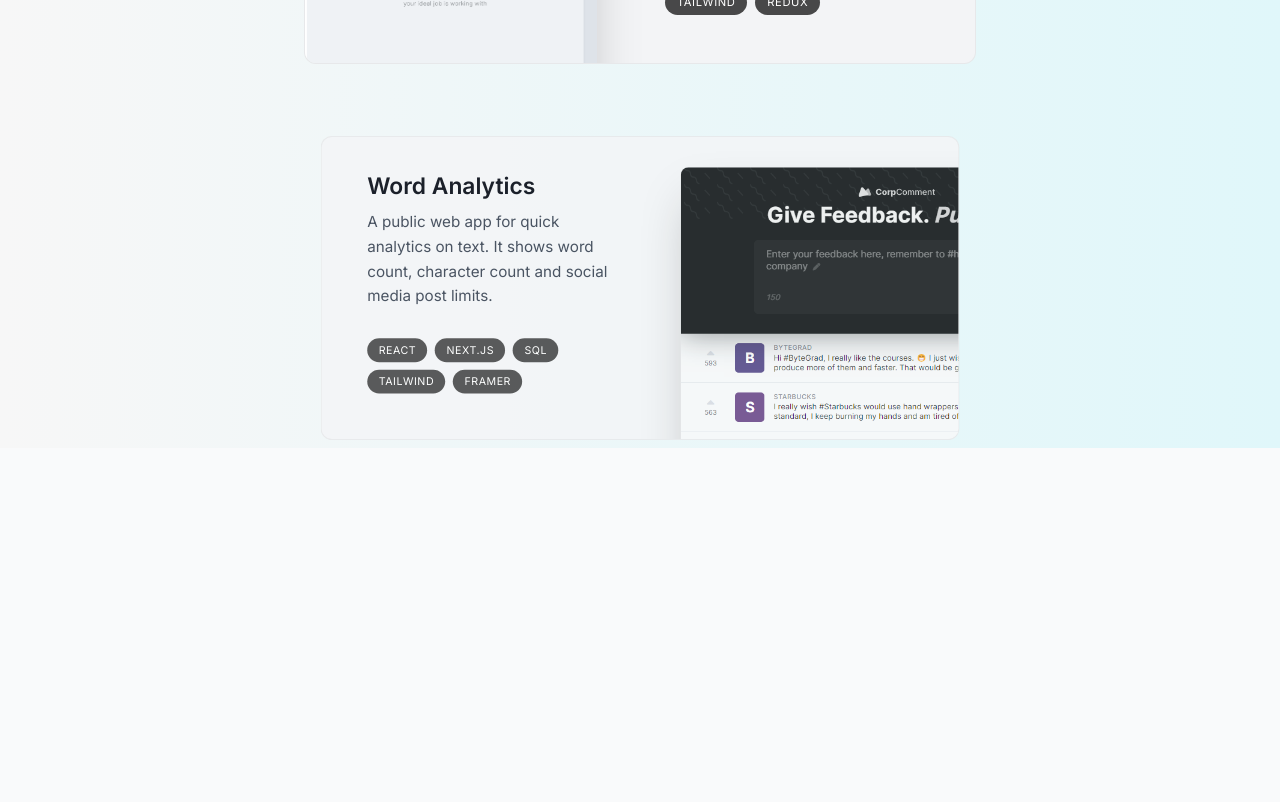
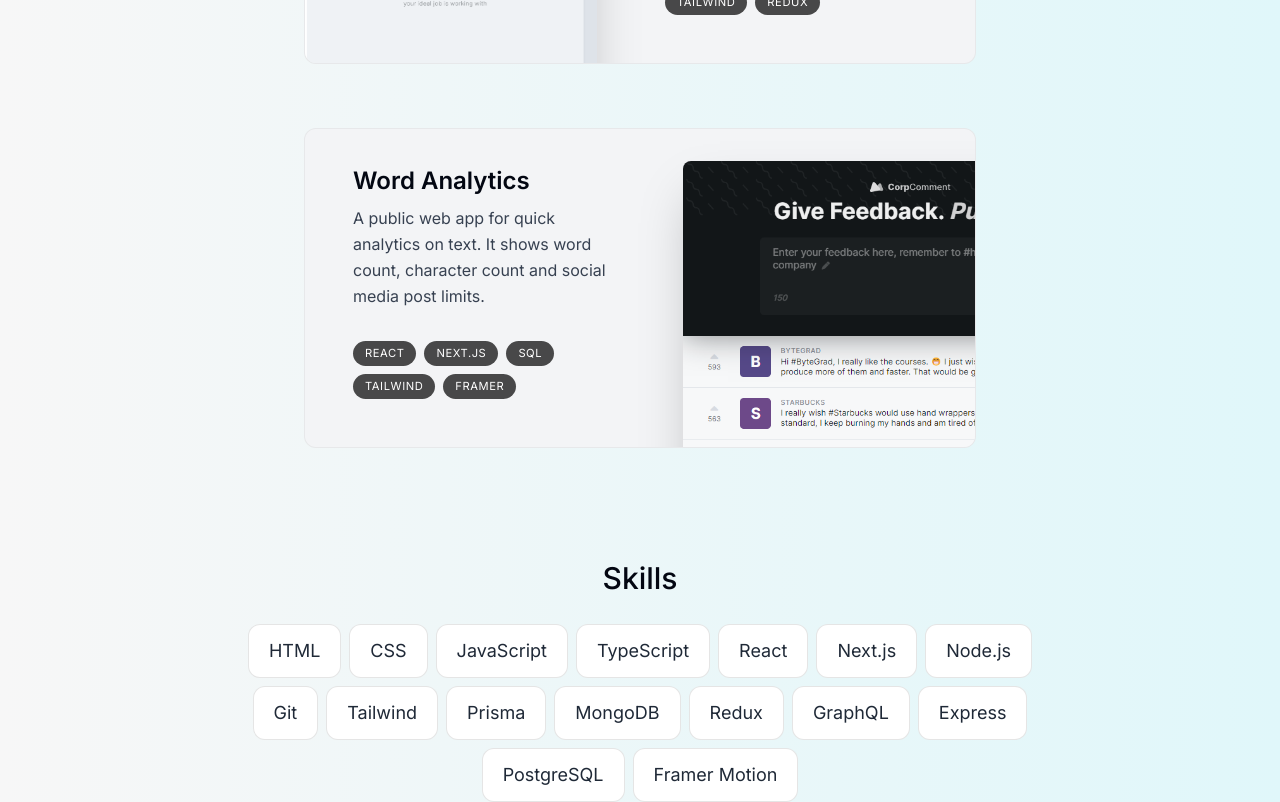
Before and after one commit to TheMikeKaisen/Karthik-Portfolio, a Next.js app in the folder my_portfolio/: page / in a window 1280 px wide. Shown: the part 2260-3062 px from the top of the page. Before the commit the page ends 2708 px from the top, so only its background shows below. Built offline with nearby package versions, Linux system fonts and the light colour scheme.

Commit message:
create skills page

```diff
--- a/my_portfolio/app/page.tsx
+++ b/my_portfolio/app/page.tsx
@@ -3,6 +3,7 @@ import IntroPage from './intro/page'
 import SectionDivider from '@/components/section-divider'
 import About from '@/components/about'
 import ProjectPage from '@/components/projects'
+import Skills from '@/components/skills'
 
 export default function Home() {
   return (
@@ -11,6 +12,7 @@ export default function Home() {
       <SectionDivider />
       <About />
       <ProjectPage />
+      <Skills />
     </main>
   )
 }
--- a/my_portfolio/components/projects.tsx
+++ b/my_portfolio/components/projects.tsx
@@ -9,7 +9,7 @@ const ProjectPage = () => {
   const { ref } = useSectionInView("Projects", 0.3);
 
   return (
-    <section ref={ref} className=" scroll-mt-40 sm:scroll-mt-28" id="projects">
+    <section ref={ref} className=" scroll-mt-40 sm:scroll-mt-28 mb-28" id="projects">
       <SectionHeading>Projects</SectionHeading>
       <div className="flex flex-col gap-8">
         {projectsData.map((project, index) => (
--- /dev/null
+++ b/my_portfolio/components/skills.tsx
@@ -0,0 +1,47 @@
+"use client"
+
+import { skillsData } from "@/lib/data";
+import SectionHeading from "./section-heading";
+import { animate, motion } from "framer-motion";
+
+const fadeInAnimationVariants = {
+    initial: {
+        y: 100,
+        opacity: 0
+    },
+    animate: (index: number) => ({
+        opacity:1,
+        y:0,
+        transition: {
+            delay: 0.05 * index
+        }
+    })
+}
+
+const Skills = () => {
+  return (
+    <section className="max-w-[53rem]">
+      <SectionHeading>Skills</SectionHeading>
+
+      <ul className="flex flex-wrap  gap-2 text-lg justify-center text-gray-800">
+        {skillsData.map((skill, index) => (
+          <motion.li
+            key={index}
+            className="bg-white border border-black/10 py-3 px-5 rounded-xl"
+            variants={fadeInAnimationVariants}
+            initial="initial"
+            whileInView="animate"
+            viewport={{
+                once: true
+            }}
+            custom={index}
+          >
+            {skill}
+          </motion.li>
+        ))}
+      </ul>
+    </section>
+  );
+};
+
+export default Skills;
```
